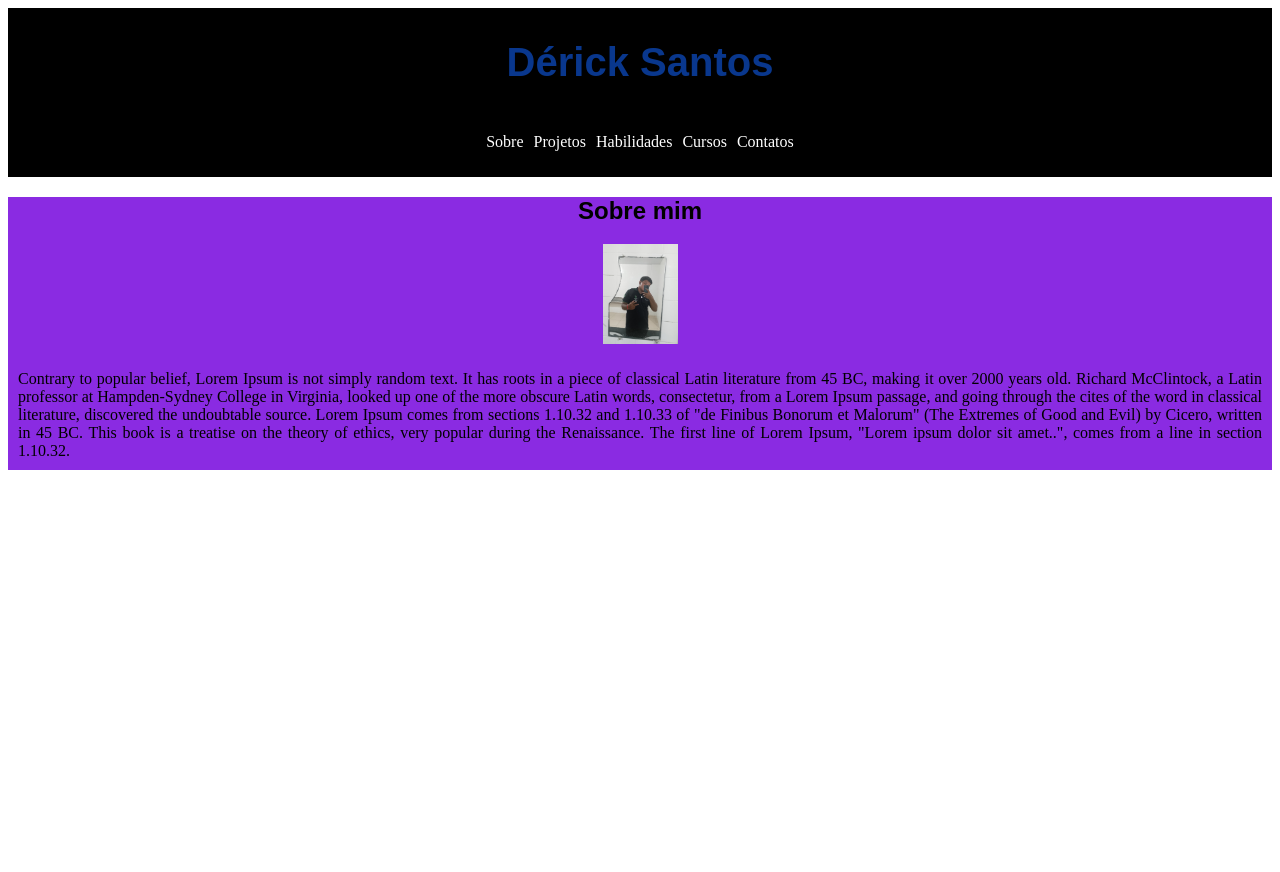
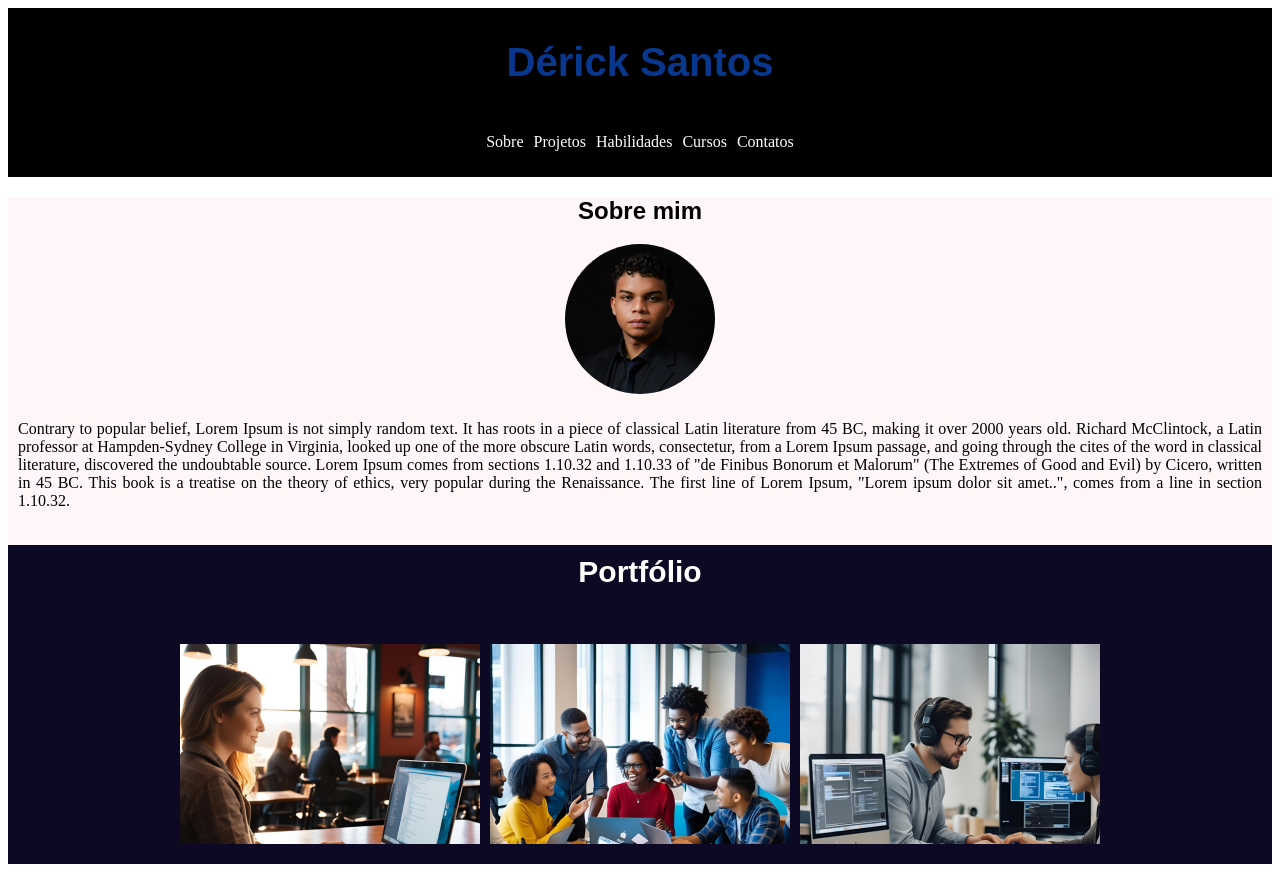
Before and after one commit to dev-dkk/desenvolvimentoweb, a plain HTML site: page src/index.html in a window 1280 px wide. Before the commit the page ends 800 px from the top, so only its background shows below. Drawn offline with Linux system fonts and the light colour scheme; a script that the page names is missing.

Commit message:
adicionando fotos na section portfolio e alterando a imagem para outra com um border-radius 100%

```diff
--- a/assets/css/style.css
+++ b/assets/css/style.css
@@ -35,14 +35,15 @@
     position: relative;
 }
 .img-user{
-    height: 75;
-    width: 75px;
+    height: 150px;
+    width: 150px;
     justify-content: center;
     margin-left: auto;
     margin-right: auto;
+    border-radius: 100%;
 }
 #sobre-mim{
-    background-color: blueviolet;
+    background-color: #fff7f7;
 }
 h2{
     font-family: Arial;
@@ -54,3 +55,20 @@ p{
     text-align: justify;
     padding: 10px;
 }
+
+.portfolio {
+    background-color: rgb(13, 9, 36);
+
+}
+.img_portfolio {
+    display: flex;
+    justify-content: center;
+    gap: 10px;
+    padding: 20px;
+}
+
+.titulo_portfolio {
+    font-size: 30px;
+    color: rgb(255, 255, 255);
+    padding: 10px;
+}
--- a/src/index.html
+++ b/src/index.html
@@ -23,7 +23,7 @@
     <section id="sobre-mim">
         <h2>Sobre mim</h2>
         <div class="img-container">
-        <img class="img-user" src="../assets/img/dk.jpg" alt="Satanas">
+        <img class="img-user" src="../assets/img/dk.jpeg" alt="Satanas">
         </div>
         <p>
             Contrary to popular belief, Lorem Ipsum is not simply random text. It has roots in a
@@ -36,6 +36,14 @@
             the theory of ethics, very popular during the Renaissance. The first line of Lorem Ipsum,
             "Lorem ipsum dolor sit amet..", comes from a line in section 1.10.32.
         </p>
+        <section class="portfolio">
+            <h2 class="titulo_portfolio">Portfólio</h2>
+            <div class="img_portfolio">
+                <img src="../assets/img/projeto1.png">
+                <img src="../assets/img/projeto2.png">
+                <img src="../assets/img/projeto3.png">
+            </div>
+        </section>
     </section>
 </body>
 </html>
```
Also changed, not shown: assets/img/dk.jpeg (added), assets/img/dk.jpg (deleted), 1 other file.
